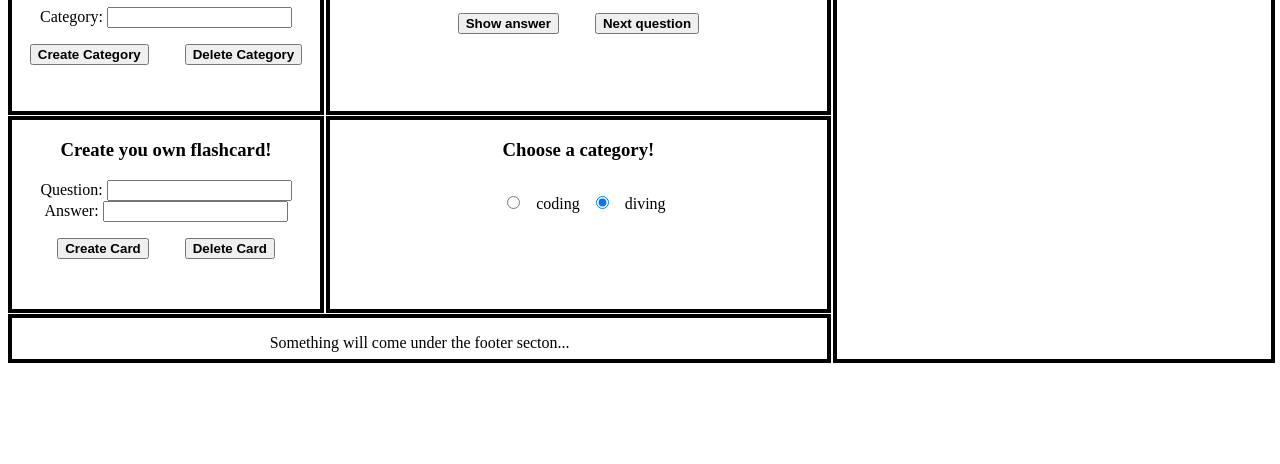
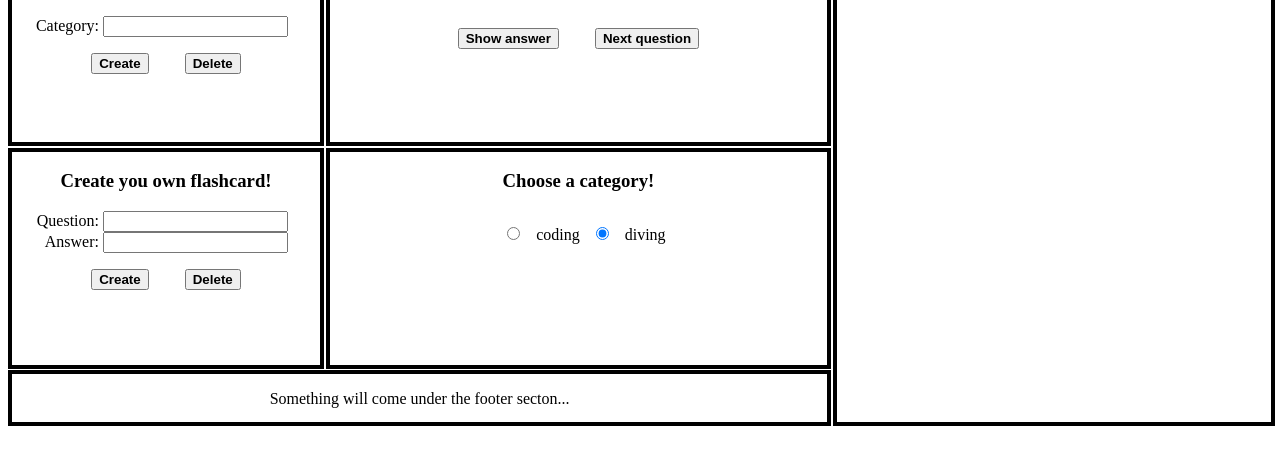
Before and after one commit to gergokutu/flashcard-app, a plain HTML site: page index.html in a window 1280 px wide. Shown: the part 140-604 px from the top of the page. Drawn offline with Linux system fonts and the light colour scheme.

Commit message:
Adjust the layout inside the grid items

```diff
--- a/index.css
+++ b/index.css
@@ -9,10 +9,23 @@ span {
   margin: 0.25rem
 }
 
-#question > li {
-  font-size: 2rem;
-  color: blue;
-  /* text-align: unset; */
+span.feedback {
+  display: block;
+  min-height: 2.57rem;
+  padding: 0.25rem;
+  margin: 0;
+  border: none;
+  color: tomato;
+  font-size: 1.25; font-weight: bold;
+}
+
+li {
+  text-align: start;
+}
+
+.input-text {
+  margin-right: 2rem;
+  text-align: right;
 }
 
 #answer {
@@ -21,18 +34,15 @@ span {
   margin: 1rem 0.5rem 0.5rem 1rem;
 }
 
-/* #question-list {
-  margin: 1rem;
-} */
+#question {
+  font-size: 1.25rem;
+  color: blue;
+  margin: 1rem 0.5rem 0.5rem 1rem;
+}
 
 .button {
   margin: 1rem;
   font-weight: bold;
-}
-
-.feedback {
-  color: tomato;
-  font-size: large; font-weight: bold;
 }
 
 /* define drid areas */
--- a/index.html
+++ b/index.html
@@ -8,8 +8,8 @@
     <script defer src="index.js"></script>
 </head>
 
-<body>
-    <div class="grid-container">
+<body class="grid-container">
+    <!-- <div class="grid-container"> -->
         <div class="header">
             <h1>Test yourself!</h1>
         </div>
@@ -28,23 +28,23 @@
 
         <div id="createCategory" class="create-category">
             <h3>Create a new category!</h3>
-            <form>
+            <form class="input-text">
                 Category: <input id="newCategory" type="text" name="category">
             </form>
-            <button id="addCategory" class="button" type="default" onclick="addCategoryToScreen()">Create Category</button>
-            <button id="deleteCategory" class="button" type="default" onclick="deleteCategory()">Delete Category</button>
-            <p id="feedbackCat" class="feedback"></p>
+            <button id="addCategory" class="button" type="default" onclick="addCategoryToScreen()">Create</button>
+            <button id="deleteCategory" class="button" type="default" onclick="deleteCategory()">Delete</button>
+            <span id="feedbackCat" class="feedback"></span>
         </div>
 
         <div id="createCard" class="create-card">
             <h3>Create you own flashcard!</h3>
-            <form>
-                Question: <input id="newQuestion" type="text" name="question">
+            <form class="input-text">
+                Question: <input id="newQuestion" type="text" name="question"><br>
                 Answer: <input id="newAnswer" type="text" name="answer">
             </form>
-            <button id="addOwnCard" class="button" type="default" onclick="addOwnCard()">Create Card</button>
-            <button id="deleteCard" class="button" type="default" onclick="deleteCard()">Delete Card</button>
-            <p id="feedbackQ&A" class="feedback"></p>
+            <button id="addOwnCard" class="button" type="default" onclick="addOwnCard()">Create</button>
+            <button id="deleteCard" class="button" type="default" onclick="deleteCard()">Delete</button>
+            <span id="feedbackQ&A" class="feedback"></span>
         </div>
 
         <div id="question-list" class="list">
@@ -56,7 +56,7 @@
         <div class="footer">
             <p>Something will come under the footer secton...</p>
         </div>
-    </div>
+    <!-- </div> -->
 </body>
 
 </html>
```
